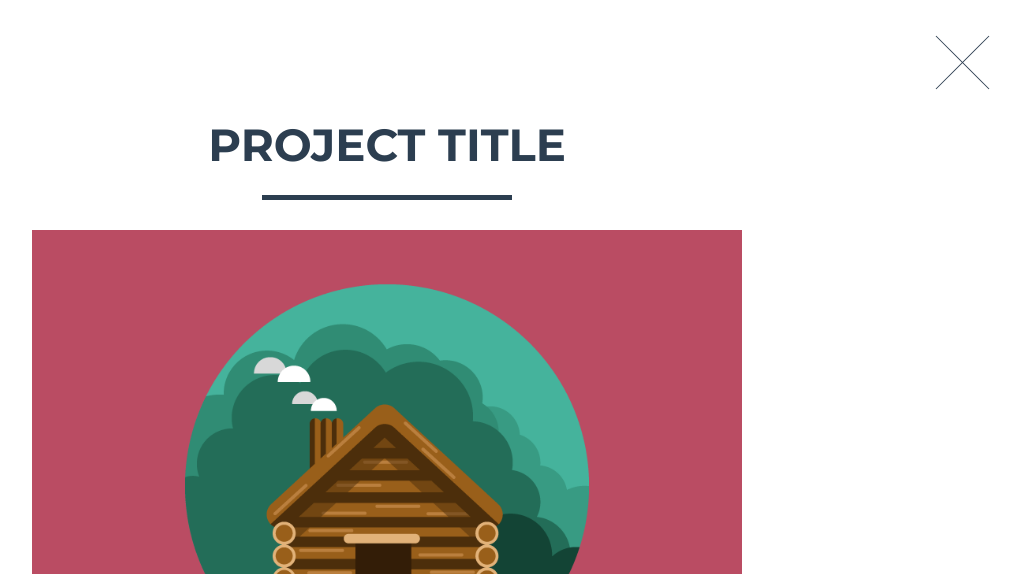
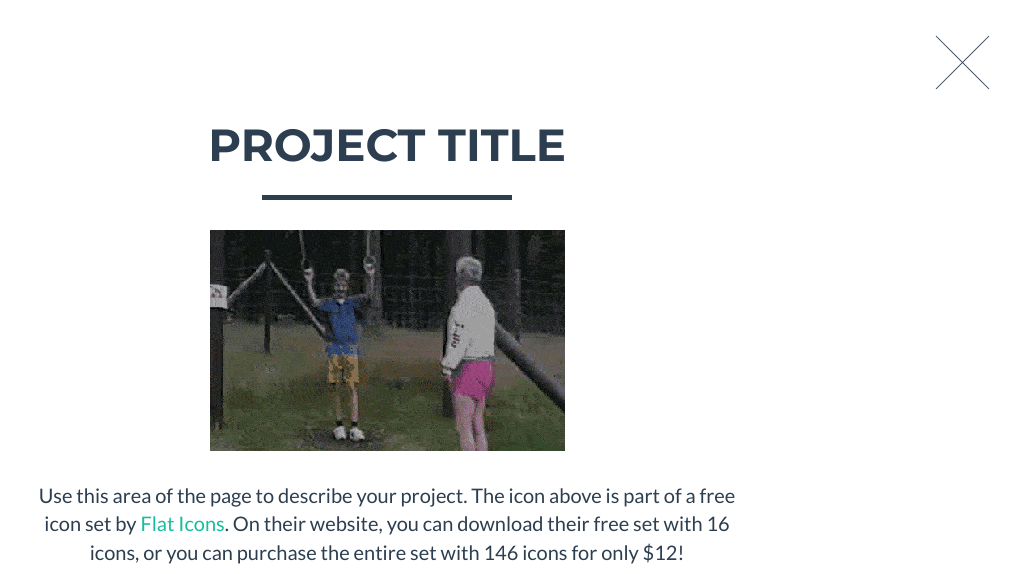
Before and after one commit to mikkelsenmk/mikkelsenmk.github.io, a website: page index.html in a window 1280 px wide. Both pictures are taken after a click on the link 250 px from the left and 1183 px from the top of the page. Shown: the part 783-1357 px from the top of the page, without its empty margins (253-1274 px from the left). Drawn offline with nearby package versions, Linux system fonts and the light colour scheme; files that its build step writes are made by us from their sources; files whose address does not match are found by name.

Commit message:
Gif attemp

```diff
--- a/index.html
+++ b/index.html
@@ -308,7 +308,7 @@
                         <div class="modal-body">
                             <h2>Project Title</h2>
                             <hr class="star-primary">
-                            <img src="img/portfolio/cabin.png" class="img-responsive img-centered" alt="">
+                            <img src="img/portfolio/there-is-something-hilarious-about-watching-kids-crash-13-gifs-4.gif" class="img-responsive img-centered" alt="">
                             <p>Use this area of the page to describe your project. The icon above is part of a free icon set by <a href="https://sellfy.com/p/8Q9P/jV3VZ/">Flat Icons</a>. On their website, you can download their free set with 16 icons, or you can purchase the entire set with 146 icons for only $12!</p>
                             <ul class="list-inline item-details">
                                 <li>Client:
@@ -345,7 +345,7 @@
                         <div class="modal-body">
                             <h2>Project Title</h2>
                             <hr class="star-primary">
-                            <img src="img/portfolio/cake.png" class="img-responsive img-centered" alt="">
+                            <img src="img/portfolio/there-is-something-hilarious-about-watching-kids-crash-13-gifs-5.gif" class="img-responsive img-centered" alt="">
                             <p>Use this area of the page to describe your project. The icon above is part of a free icon set by <a href="https://sellfy.com/p/8Q9P/jV3VZ/">Flat Icons</a>. On their website, you can download their free set with 16 icons, or you can purchase the entire set with 146 icons for only $12!</p>
                             <ul class="list-inline item-details">
                                 <li>Client:
@@ -382,7 +382,7 @@
                         <div class="modal-body">
                             <h2>Project Title</h2>
                             <hr class="star-primary">
-                            <img src="img/portfolio/circus.png" class="img-responsive img-centered" alt="">
+                            <img src="img/portfolio/there-is-something-hilarious-about-watching-kids-crash-13-gifs-9.gif" class="img-responsive img-centered" alt="">
                             <p>Use this area of the page to describe your project. The icon above is part of a free icon set by <a href="https://sellfy.com/p/8Q9P/jV3VZ/">Flat Icons</a>. On their website, you can download their free set with 16 icons, or you can purchase the entire set with 146 icons for only $12!</p>
                             <ul class="list-inline item-details">
                                 <li>Client:
@@ -419,7 +419,7 @@
                         <div class="modal-body">
                             <h2>Project Title</h2>
                             <hr class="star-primary">
-                            <img src="img/portfolio/game.png" class="img-responsive img-centered" alt="">
+                            <img src="img/portfolio/there-is-something-hilarious-about-watching-kids-crash-13-gifs-10.gif" class="img-responsive img-centered" alt="">
                             <p>Use this area of the page to describe your project. The icon above is part of a free icon set by <a href="https://sellfy.com/p/8Q9P/jV3VZ/">Flat Icons</a>. On their website, you can download their free set with 16 icons, or you can purchase the entire set with 146 icons for only $12!</p>
                             <ul class="list-inline item-details">
                                 <li>Client:
@@ -456,7 +456,7 @@
                         <div class="modal-body">
                             <h2>Project Title</h2>
                             <hr class="star-primary">
-                            <img src="img/portfolio/safe.png" class="img-responsive img-centered" alt="">
+                            <img src="img/portfolio/there-is-something-hilarious-about-watching-kids-crash-13-gifs-11.gif" class="img-responsive img-centered" alt="">
                             <p>Use this area of the page to describe your project. The icon above is part of a free icon set by <a href="https://sellfy.com/p/8Q9P/jV3VZ/">Flat Icons</a>. On their website, you can download their free set with 16 icons, or you can purchase the entire set with 146 icons for only $12!</p>
                             <ul class="list-inline item-details">
                                 <li>Client:
@@ -493,7 +493,7 @@
                         <div class="modal-body">
                             <h2>Project Title</h2>
                             <hr class="star-primary">
-                            <img src="img/portfolio/submarine.png" class="img-responsive img-centered" alt="">
+                            <img src="img/portfolio/there-is-something-hilarious-about-watching-kids-crash-13-gifs-12.gif" class="img-responsive img-centered" alt="">
                             <p>Use this area of the page to describe your project. The icon above is part of a free icon set by <a href="https://sellfy.com/p/8Q9P/jV3VZ/">Flat Icons</a>. On their website, you can download their free set with 16 icons, or you can purchase the entire set with 146 icons for only $12!</p>
                             <ul class="list-inline item-details">
                                 <li>Client:
```
Also changed, not shown: img/portfolio/there-is-something-hilarious-about-watching-kids-crash-13-gifs-4.gif (added), img/portfolio/there-is-something-hilarious-about-watching-kids-crash-13-gifs-9.gif (added), img/portfolio/url.jpg, 4 other files.
